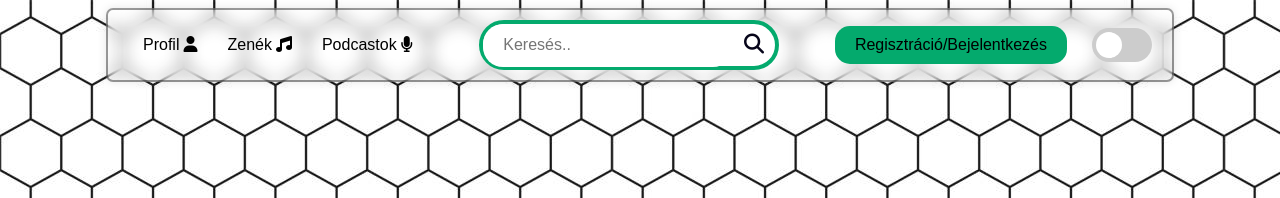
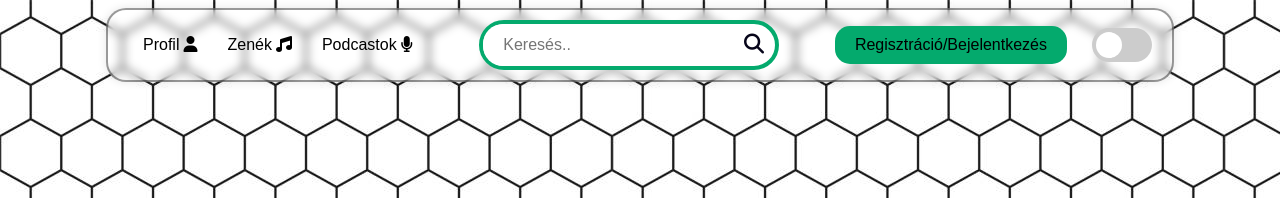
Before and after one commit to TuneTracer/TuneTracer, a PHP site: page / in a window 1280 px wide. Shown: the top 198 px of the page. Run offline with PHP 8.4, Linux system fonts and the light colour scheme; some libraries are stand-ins or nearby versions.

Commit message:
Update index.css
Wanna sleep GN

```diff
--- a/index.css
+++ b/index.css
@@ -56,9 +56,9 @@ body.light-mode  {
 
 .navbar{
     background-color: rgba(255, 255, 255, 0.15);
-    backdrop-filter: blur(8px);
+    backdrop-filter: blur(5px);
     border: 2px solid rgba(0, 0, 0, 0.4);
-    border-radius: 7px;
+    border-radius: 20px;
     box-shadow: 0px 0px 10px 0px rgba(0, 0, 0, 0.1);
     padding: 10px 20px;
     display: flex;
@@ -136,6 +136,10 @@ body.light-mode  {
     display: flex;
 }
 
+li {
+    white-space: nowrap;
+}
+
 .navbar-left li {
     margin: 0 15px;
 }
@@ -159,7 +163,7 @@ body.light-mode  {
     height: 2px;
     background-color: #04AA6D;
     opacity: 0;
-    transition: opacity 0.3s, transform 0.3s;
+    transition: opacity 0.4s, transform 0.3s;
     transform: scaleX(0);
 }
 
@@ -200,7 +204,7 @@ input{
     top: 0;
     left: 0;
     width: 210px;
-    height: 42.5px;
+    height: 100%;
     line-height: 30px;
     outline: 0;
     border: 0;
```
